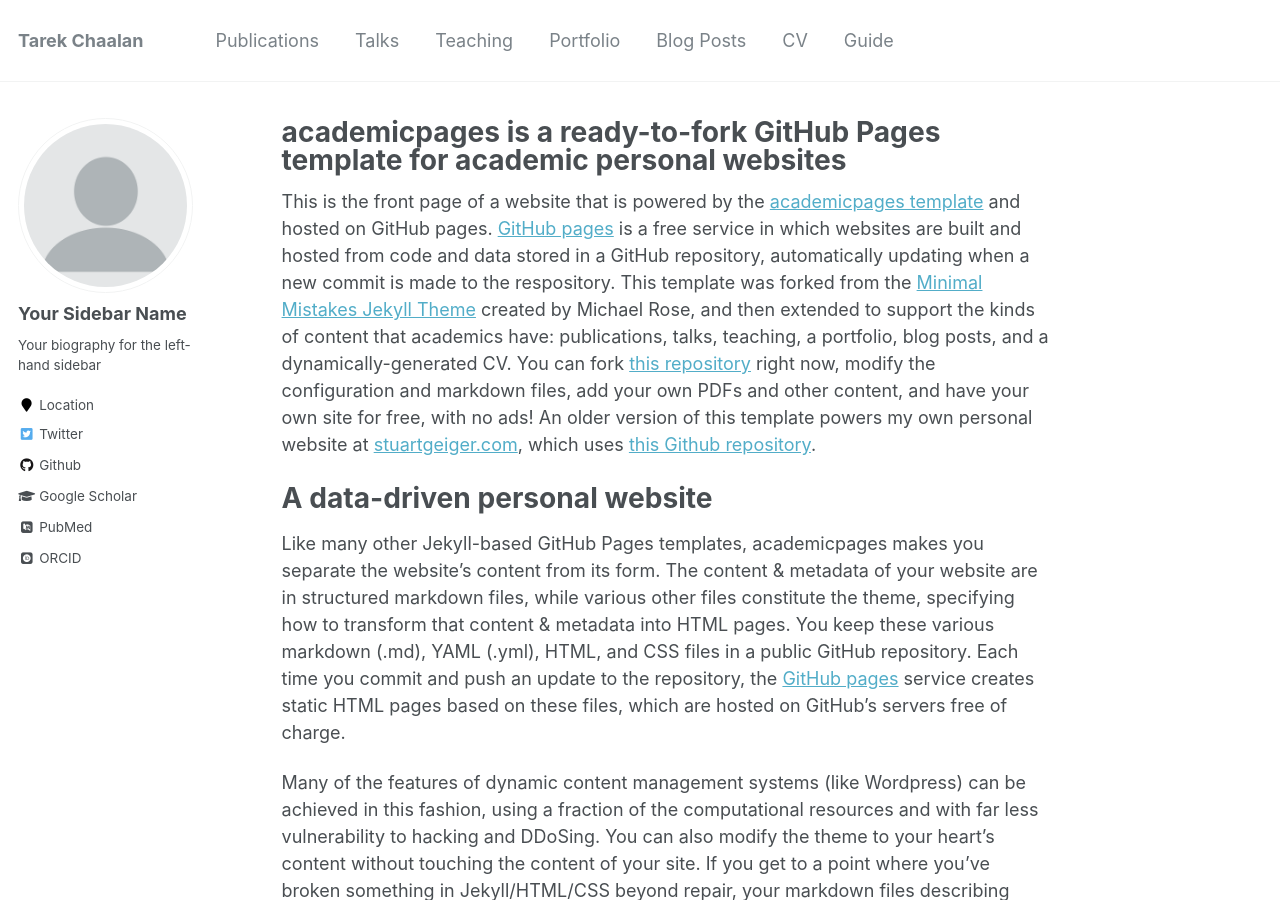
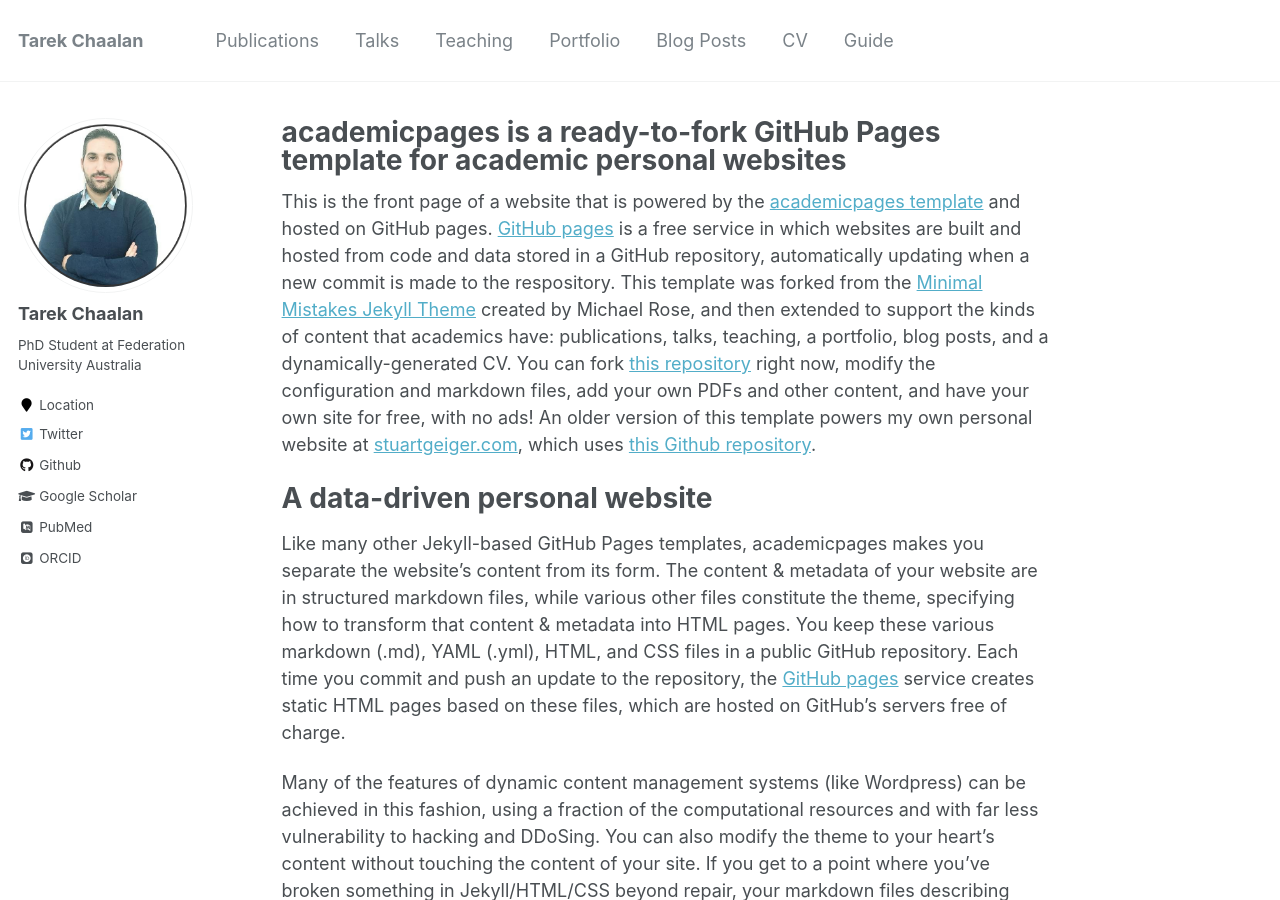
Before and after one commit to phoenixml/roadmap.github.io, a Jekyll site: the page built from _pages/about.md, in a window 1280 px wide and 900 px high. Built offline with Jekyll 4.4.1, drawn with Linux system fonts in a browser that asks for light colours; some web fonts are replaced.

Commit message:
Signed-off-by: Tarek <14360476+tee2015@users.noreply.github.com>

```diff
--- a/_config.yml
+++ b/_config.yml
@@ -80,9 +80,9 @@
 
 # Site Author
 author:
-  name             : "Your Sidebar Name"
-  avatar           : "profile.png"
-  bio              : "Your biography for the left-hand sidebar"
+  name             : "Tarek Chaalan"
+  avatar           : "Tarek.png"
+  bio              : "PhD Student at Federation University Australia"
   location         : "Location"
   employer         :
   pubmed           : "https://www.ncbi.nlm.nih.gov/pubmed/?term=john+snow"
```
Also changed, not shown: images/Tarek.png (added).
